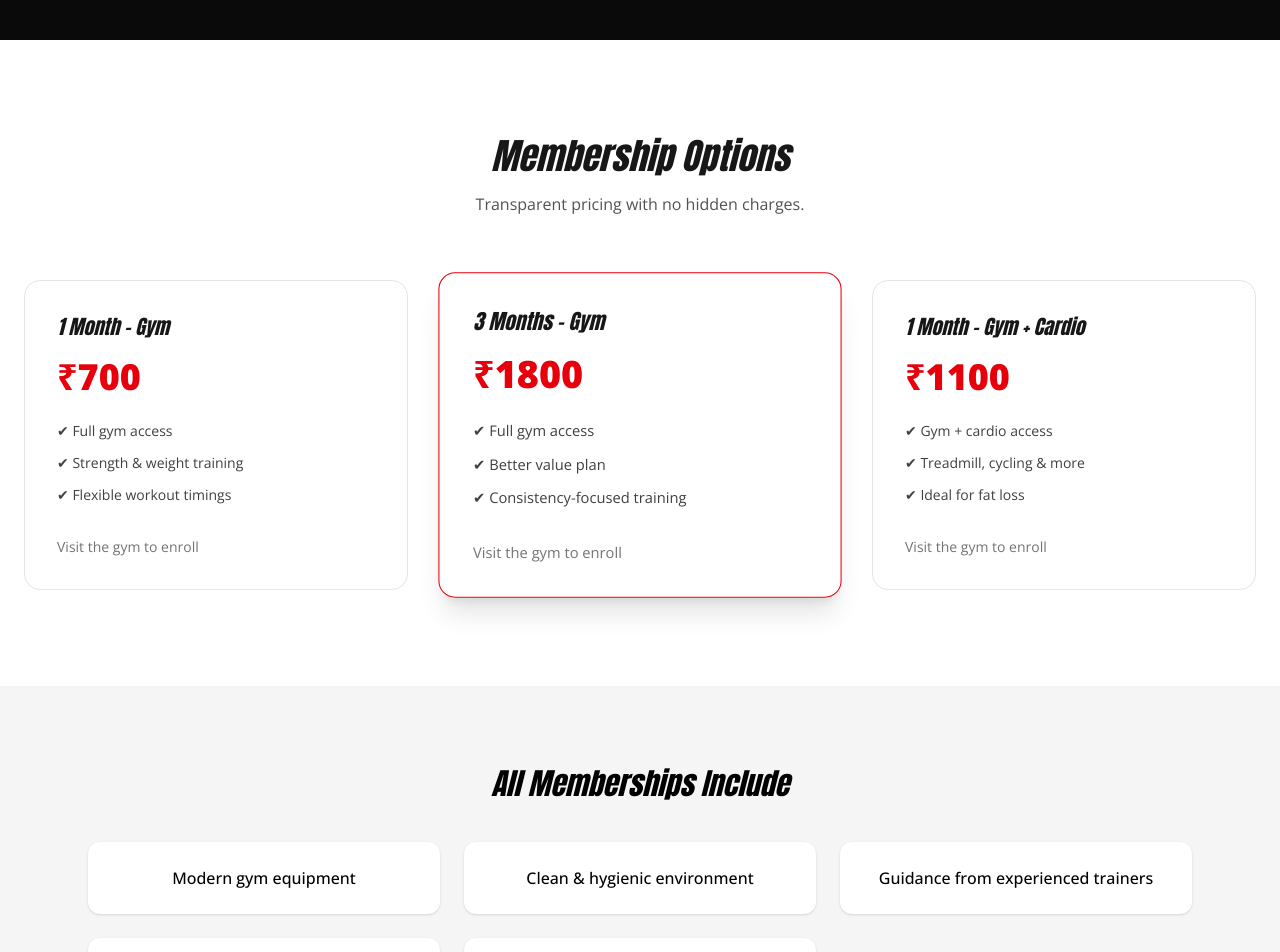
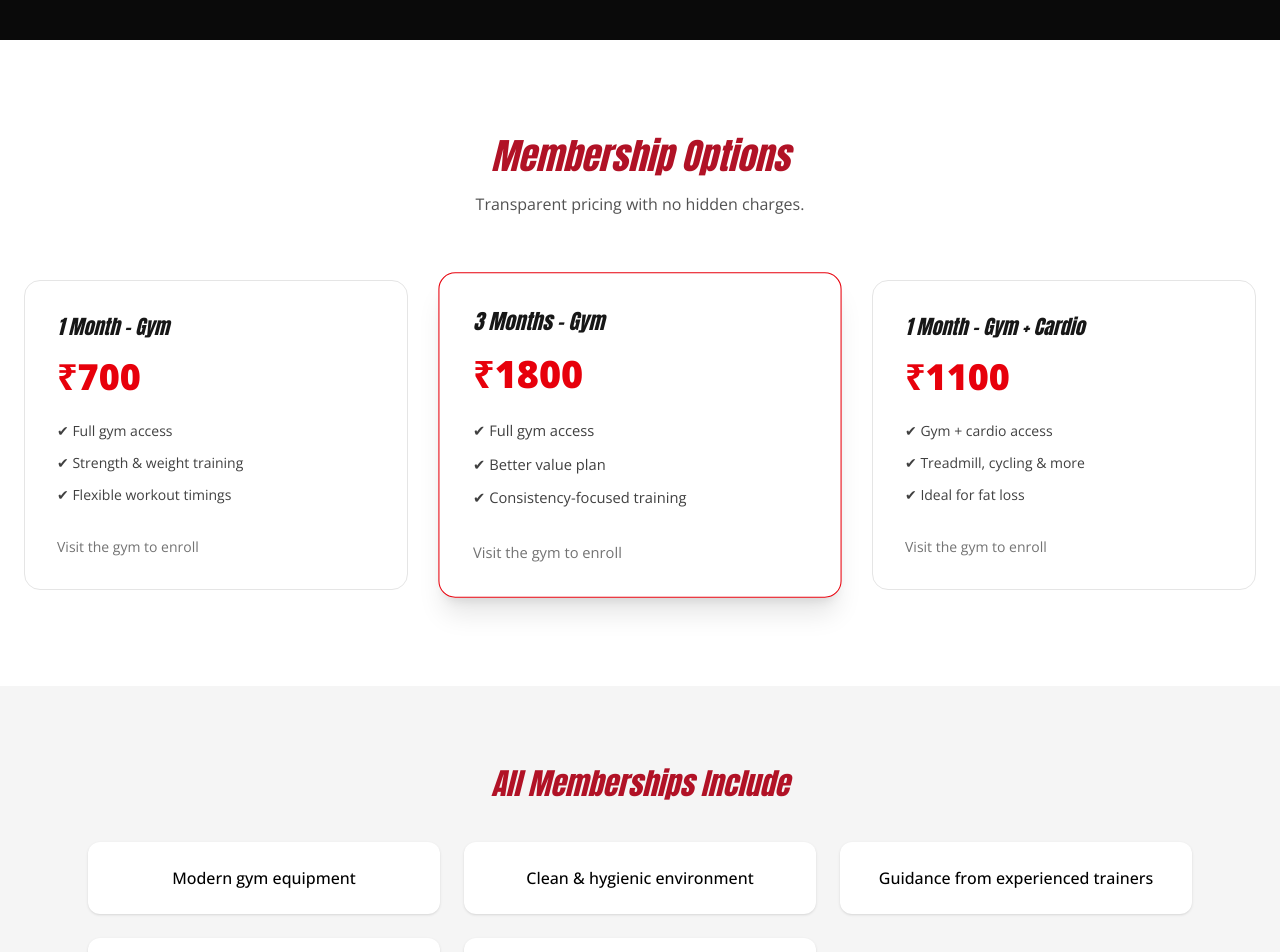
Before and after one commit to CwPranay/GymWebsite, a React (Vite) app: page /plans in a window 1280 px wide. Shown: the part 340-1292 px from the top of the page. Built offline with nearby package versions, Linux system fonts and the light colour scheme.

Commit message:
plans and srevice page updated

```diff
--- a/src/pages/plans/MembershipPlans.jsx
+++ b/src/pages/plans/MembershipPlans.jsx
@@ -37,7 +37,7 @@ const MembershipPlans = () => {
       <div className="max-w-7xl mx-auto px-6">
 
         <div className="text-center mb-16">
-          <h2 className="text-3xl md:text-4xl font-heading italic mb-4">
+          <h2 className="text-3xl text-[#B11226] md:text-4xl font-heading italic mb-4">
             Membership Options
           </h2>
           <p className="text-neutral-600">
--- a/src/pages/plans/PlansIncludes.jsx
+++ b/src/pages/plans/PlansIncludes.jsx
@@ -12,7 +12,7 @@ const PlansIncludes = () => {
   return (
     <section className="bg-neutral-100 py-20">
       <div className="max-w-6xl mx-auto px-6 text-center">
-        <h2 className="text-2xl md:text-3xl font-heading italic mb-10">
+        <h2 className="text-2xl text-[#B11226] md:text-3xl font-heading italic mb-10">
           All Memberships Include
         </h2>
 
--- a/src/pages/services/ServicesFor.jsx
+++ b/src/pages/services/ServicesFor.jsx
@@ -12,7 +12,7 @@ const ServicesFor = () => {
   return (
     <section className="bg-neutral-100 py-20">
       <div className="max-w-6xl mx-auto px-6 text-center">
-        <h2 className="text-2xl md:text-3xl font-heading italic mb-10">
+        <h2 className="text-2xl text-[#B11226] md:text-3xl font-heading italic mb-10">
           Our Services Are Perfect For
         </h2>
 
```
